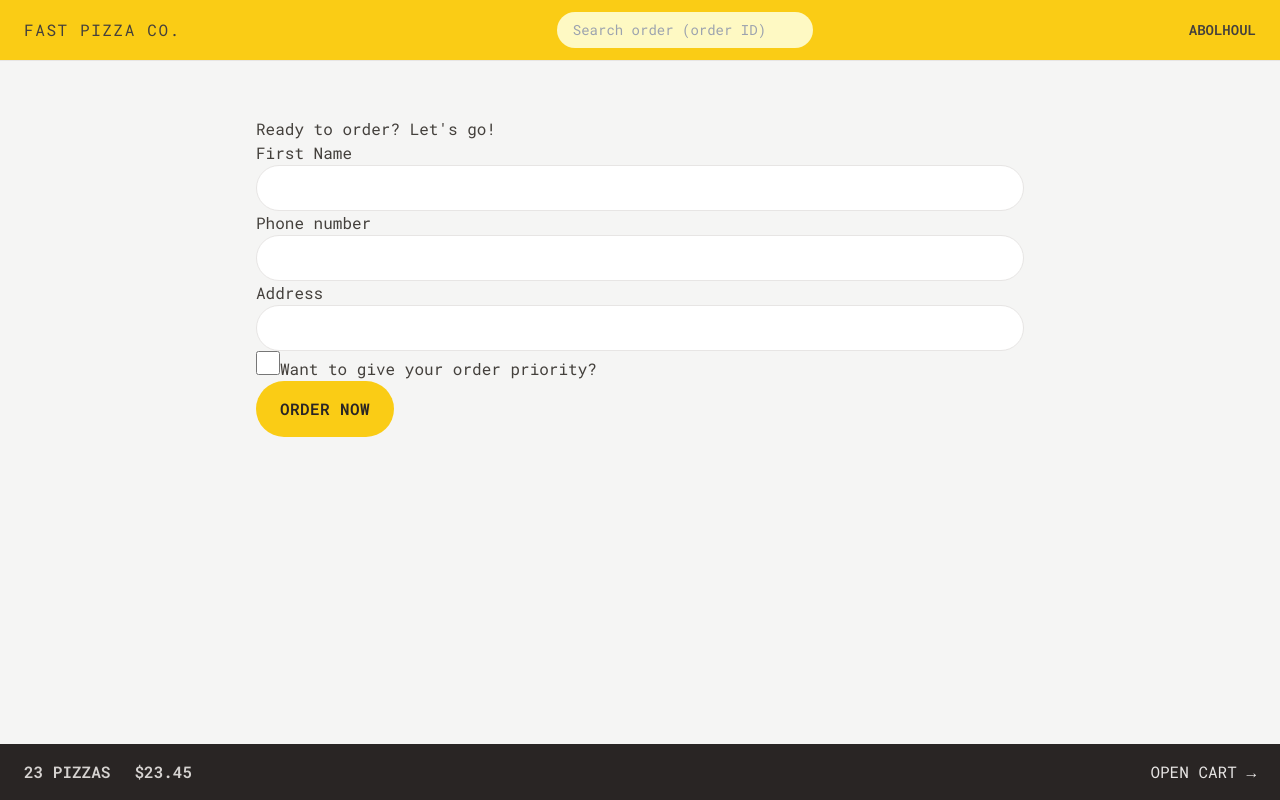
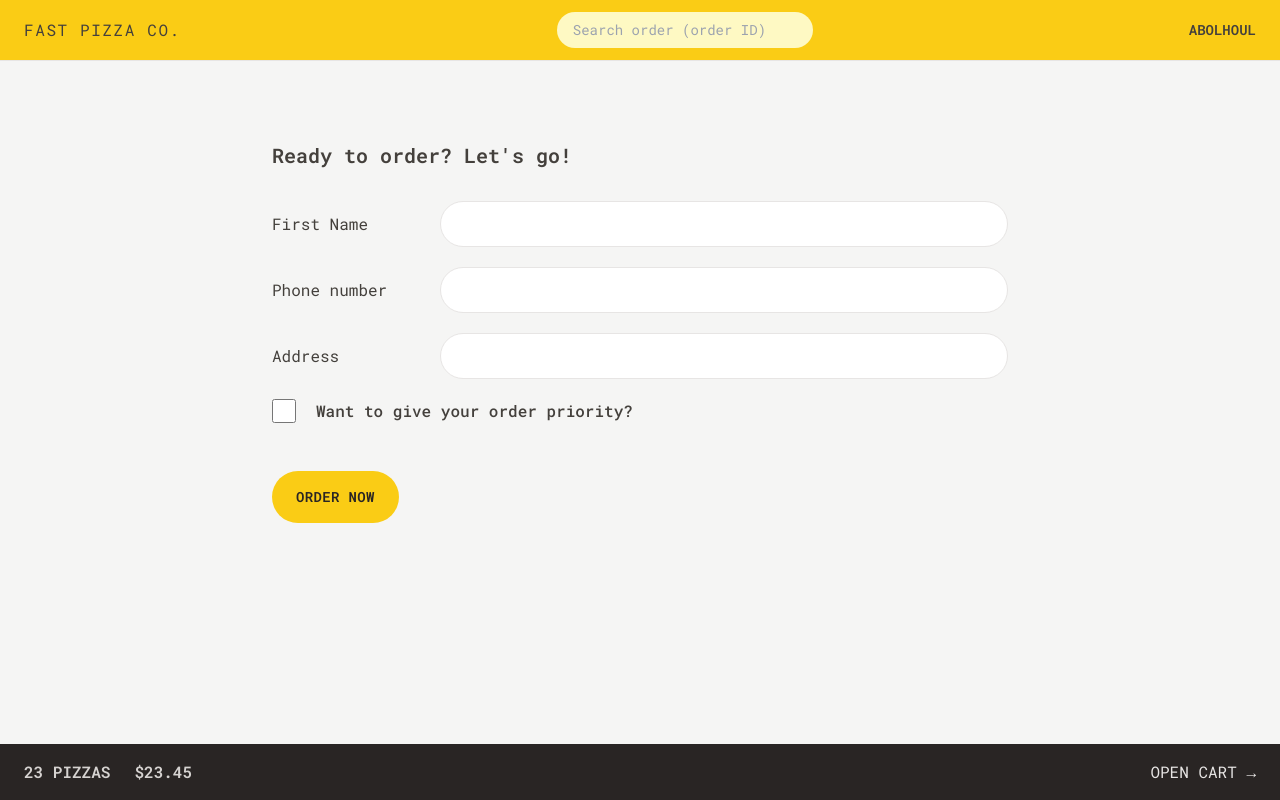
Before and after one commit to AbolHoul01/Fast-pizza, a React (Vite) app: page /order/new in a window 1280 px wide. Built offline with nearby package versions, Linux system fonts and the light colour scheme.

Commit message:
styling the order page

```diff
--- a/src/features/order/CreateOrder.tsx
+++ b/src/features/order/CreateOrder.tsx
@@ -57,32 +57,37 @@
   const cart: CartItem[] = fakeCart;
 
   return (
-    <div>
-      <h2>Ready to order? Let's go!</h2>
+    <div className="px-4 py-6 ">
+      <h2 className="text-xl font-semibold mb-8">Ready to order? Let's go!</h2>
 
       {/* <Form method="POST" action="/order/new"> */}
       <Form method="POST">
-        <div>
-          <label>First Name</label>
-          <input className="input" type="text" name="customer" required />
+        <div className="mb-5 flex gap-2 flex-col sm:flex-row sm:items-center">
+          <label className="sm:basis-40">First Name</label>
+          <input className="input grow" type="text" name="customer" required />
         </div>
 
-        <div>
-          <label>Phone number</label>
-          <div>
-            <input className="input" type="tel" name="phone" required />
+        <div className="mb-5 flex gap-2 flex-col sm:flex-row sm:items-center">
+          <label className="sm:basis-40">Phone number</label>
+          <div className="grow">
+            <input className="input w-full" type="tel" name="phone" required />
           </div>
-          {formErrors?.phone && <p>{formErrors.phone}</p>}
+          {formErrors?.phone && <p className="text-xs mt-2 text-red-500 bg-red-200 p-2 rounded-md sm:flex-row">{formErrors.phone}</p>}
         </div>
 
-        <div>
-          <label>Address</label>
-          <div>
-            <input className="input" type="text" name="address" required />
+        <div className="mb-5 flex gap-2 flex-col sm:flex-row sm:items-center">
+          <label className="sm:basis-40">Address</label>
+          <div className="grow">
+            <input
+              className="input w-full"
+              type="text"
+              name="address"
+              required
+            />
           </div>
         </div>
 
-        <div>
+        <div className="mb-12 flex gap-5 items-center">
           <input
             className="h-6 w-6 accent-yellow-400 focus:outline-none focus:ring focus:ring-yellow-400 focus:ring-offset-0"
             type="checkbox"
@@ -91,12 +96,12 @@
             checked={withPriority}
             onChange={(e) => setWithPriority(e.target.checked)}
           />
-          <label htmlFor="priority">Want to give your order priority?</label>
+          <label htmlFor="priority" className="font-medium">Want to give your order priority?</label>
         </div>
 
         <div>
           <input type="hidden" name="cart" value={JSON.stringify(cart)} />
-          <Button disabled={isSubmitting} type='primary'>
+          <Button disabled={isSubmitting} type="primary">
             {isSubmitting ? "Placing order..." : "Order now"}
           </Button>
         </div>
--- a/src/index.css
+++ b/src/index.css
@@ -4,7 +4,7 @@
 
 @layer components {
   .input {
-    @apply rounded-full border border-stone-200 px-4 py-2 text-sm transition-all duration-300 placeholder:text-stone-400 focus:outline-none focus:ring focus:ring-yellow-400 w-full md:px-6 md:py-3;
+    @apply rounded-full border border-stone-200 px-4 py-2 text-sm transition-all duration-300 placeholder:text-stone-400 focus:outline-none focus:ring focus:ring-yellow-400 md:px-6 md:py-3;
   }
   /* https://dev.to/afif/i-made-100-css-loaders-for-your-next-project-4eje */
 .loader {
--- a/src/ui/Button.tsx
+++ b/src/ui/Button.tsx
@@ -9,13 +9,13 @@
 
 function Button({ children, disabled, to, type }: ButtonProps) {
   const bace =
-    "bg-yellow-400 uppercase font-semibold text-stone-800 inline-block tracking-wide rounded-full hover:bg-yellow-300 transition-colors duration-300 focus:outline-none focus:ring focus:ring-yellow-300 focus:bg-yellow-300 focus:ring-offset-2 active:bg-yellow-500 disabled:cursor-not-allowed";
+    "bg-yellow-400 text-sm uppercase font-semibold text-stone-800 inline-block tracking-wide rounded-full hover:bg-yellow-300 transition-colors duration-300 focus:outline-none focus:ring focus:ring-yellow-300 focus:bg-yellow-300 focus:ring-offset-2 active:bg-yellow-500 disabled:cursor-not-allowed";
 
   const styles = {
     primary: bace + " py-3 px-4 md:px-6 md:py-4",
     small: bace + " py-2 px-4 text-xs md:px-5 md:py-2.5",
     secondary:
-      "uppercase font-semibold text-stone-400 inline-block border-2 border-stone-300 tracking-wide rounded-full hover:bg-stone-300 transition-colors duration-300 focus:outline-none focus:ring focus:ring-stone-300 focus:bg-stone-300 hover:text-stone-800 focus:ring-offset-2 focus:text-stone-800 active:bg-stone-500 disabled:cursor-not-allowed py-2.5 px-4 md:px-6 md:py-3.5",
+      "uppercase text-sm font-semibold text-stone-400 inline-block border-2 border-stone-300 tracking-wide rounded-full hover:bg-stone-300 transition-colors duration-300 focus:outline-none focus:ring focus:ring-stone-300 focus:bg-stone-300 hover:text-stone-800 focus:ring-offset-2 focus:text-stone-800 active:bg-stone-500 disabled:cursor-not-allowed py-2.5 px-4 md:px-6 md:py-3.5",
   };
 
   if (to)
```
